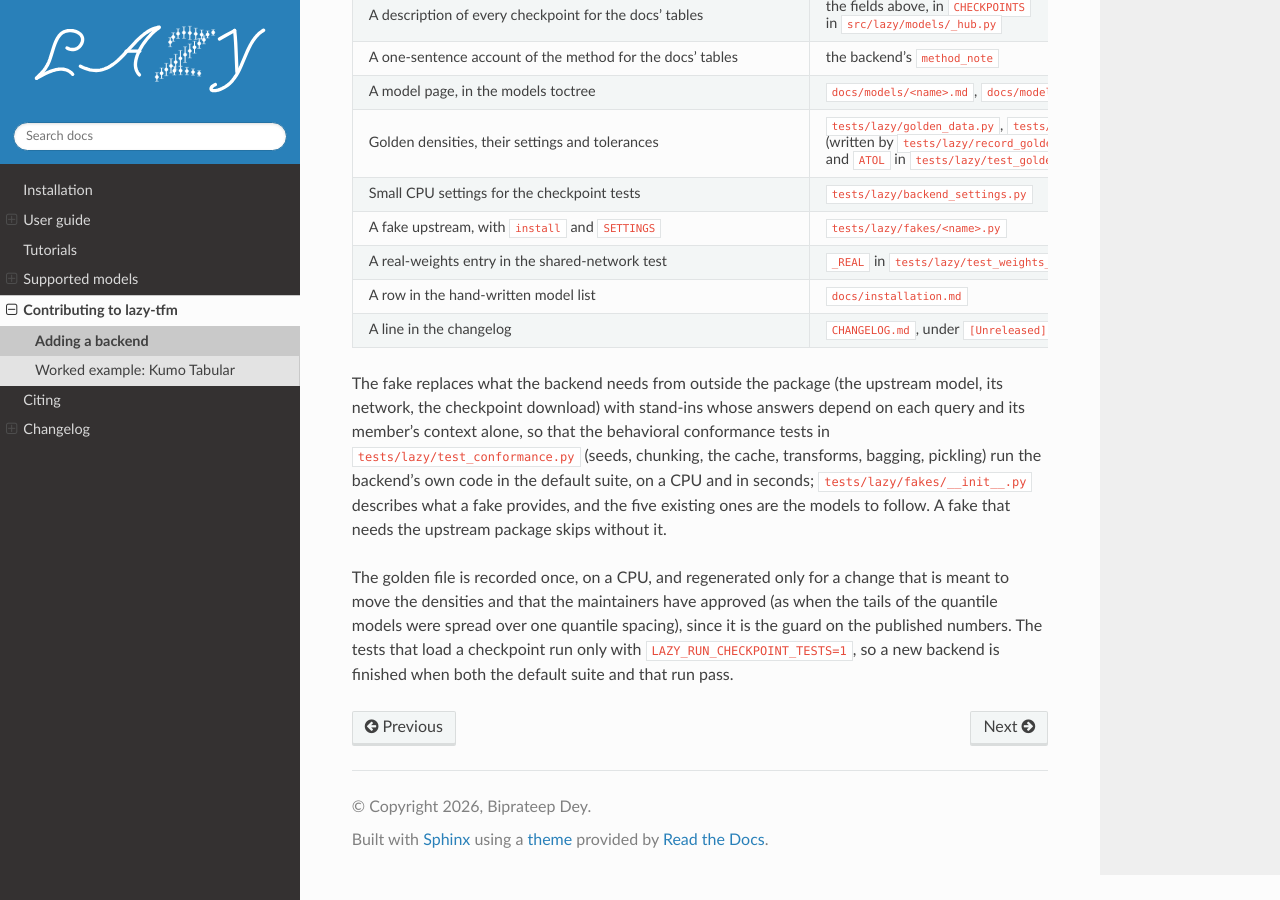
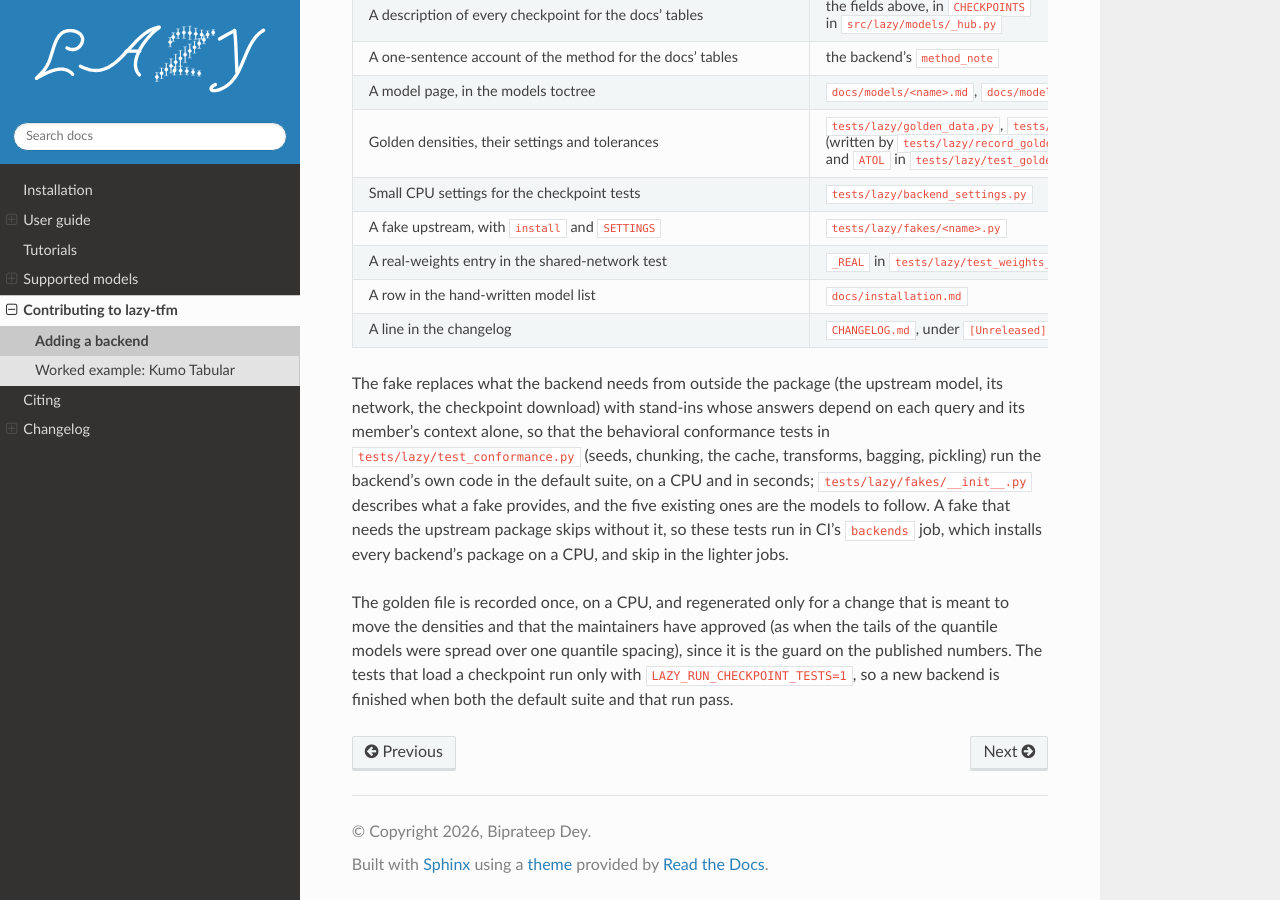
Before and after one commit to biprateep/lazy-tfm, a Sphinx documentation site: the page built from docs/adding_a_backend.md, in a window 1280 px wide and 900 px high, scrolled down 4882 px. Built offline with Sphinx 7.4.7 and the Read the Docs theme 3.1.0, drawn with Linux system fonts in a browser that asks for light colours; pages that are not in the unit, such as notebooks, are missing from menus.

Commit message:
Run the backend-package tests in CI on a CPU, without checkpoints
Four of the five test fakes need their backend's upstream package, so 433
tests skipped in every CI job and the backends were never tested against
the code they wrap. A backends job now installs the locked packages with
CPU-only PyTorch, dropping the CUDA wheels, and runs the suite: 1,513 tests
pass instead of 1,065. No checkpoint or GPU is needed.

Closes #34

Co-Authored-By: Claude Opus 5.5 <noreply@anthropic.com>
Claude-Session: https://claude.ai/code/session_01JkqiRk7T18G6RWangKXyJ7

```diff
--- a/docs/adding_a_backend.md
+++ b/docs/adding_a_backend.md
@@ -270,7 +270,9 @@ behavioral conformance tests in `tests/lazy/test_conformance.py` (seeds,
 chunking, the cache, transforms, bagging, pickling) run the backend's own code
 in the default suite, on a CPU and in seconds; `tests/lazy/fakes/__init__.py`
 describes what a fake provides, and the five existing ones are the models to
-follow. A fake that needs the upstream package skips without it.
+follow. A fake that needs the upstream package skips without it, so these
+tests run in CI's `backends` job, which installs every backend's package on a
+CPU, and skip in the lighter jobs.
 
 The golden file is recorded once, on a CPU, and regenerated only for a change
 that is meant to move the densities and that the maintainers have approved (as
```
Also changed, not shown: 1 other file.
